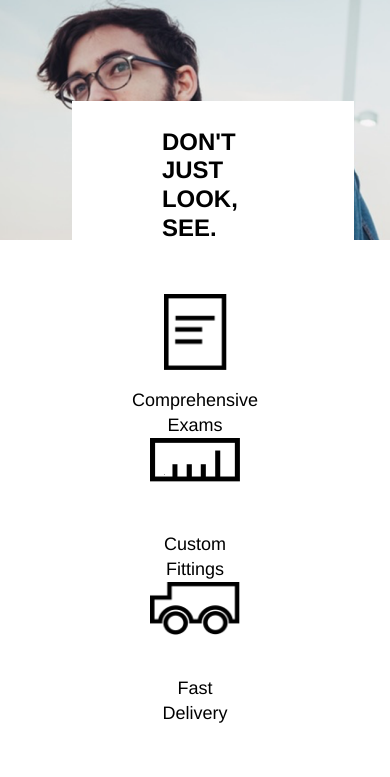
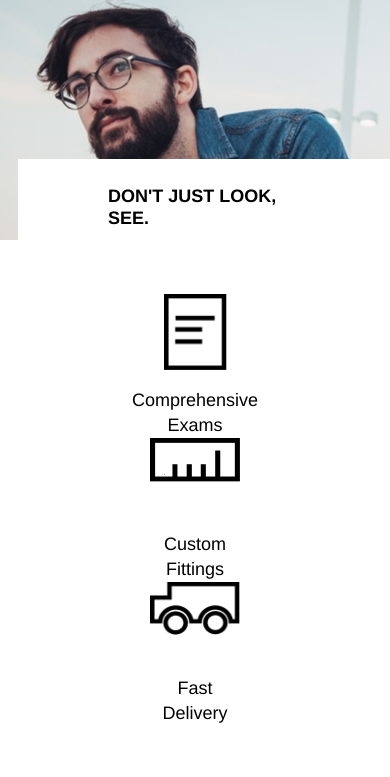
Before and after one commit to pauljhollis/tortoiseshell, a plain HTML site: page index.html in a window 390 px wide. Shown: the part 66-843 px from the top of the page. Drawn offline with Linux system fonts and the light colour scheme.

Commit message:
Adjust mobile dimensions

```diff
--- a/resources/css/style.css
+++ b/resources/css/style.css
@@ -185,5 +185,11 @@ footer img {
   .banner {
     justify-content: center;
     width: 100%;
+    margin: 9rem auto 0 auto;
+    padding: 0 1rem;
+  }
+
+  .banner h1 {
+    font-size: 1rem;
   }
 }
```
